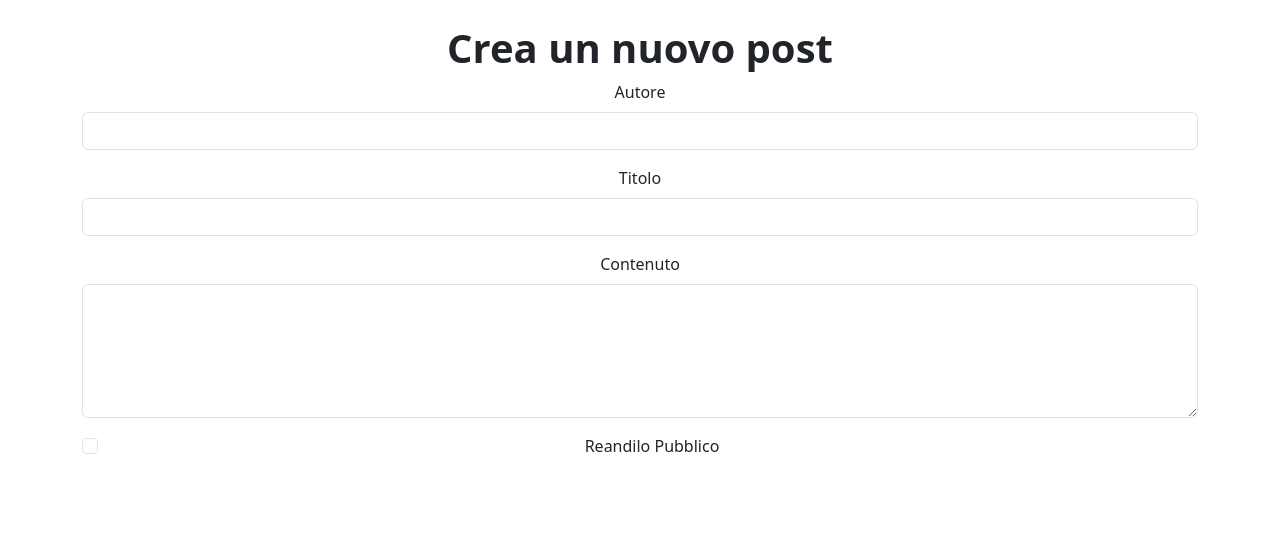
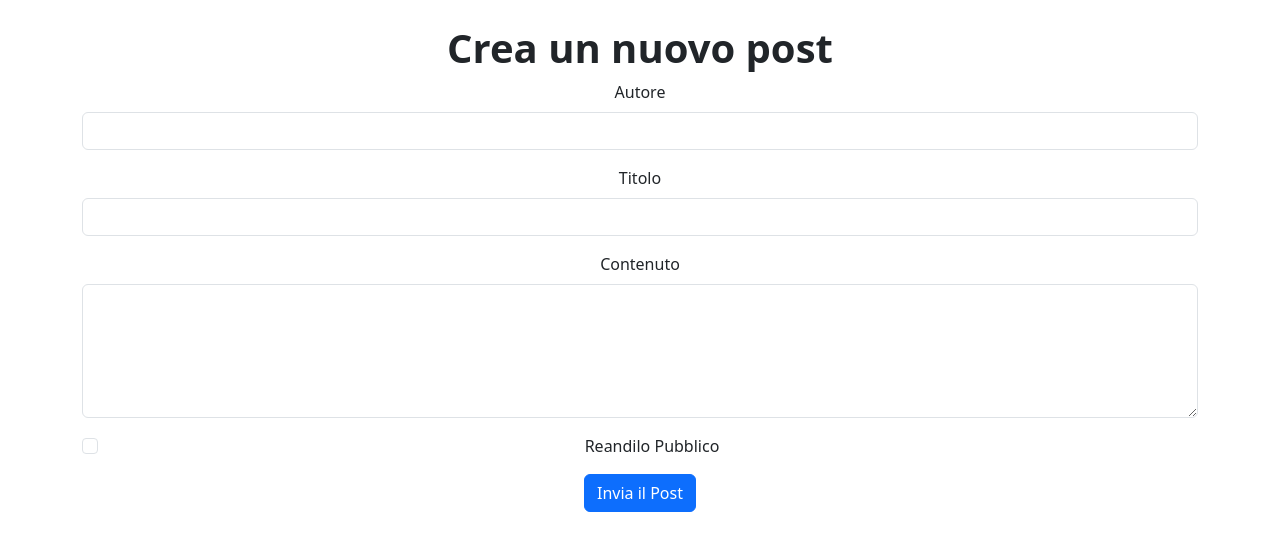
Before and after one commit to GennaroBuonomo/react-post-form, a React (Vite) app: page / in a window 1280 px wide. Shown: the top 550 px of the page. Built offline with nearby package versions, Linux system fonts and the light colour scheme.

Commit message:
Creazione dellbottone

```diff
--- a/src/components/PostForm.jsx
+++ b/src/components/PostForm.jsx
@@ -26,6 +26,8 @@ const PostForm = () => {
           Reandilo Pubblico
         </label>
       </div>
+
+      <button type="submit" className="btn btn-primary">Invia il Post</button>
     </form>
    </div>
   )
```
